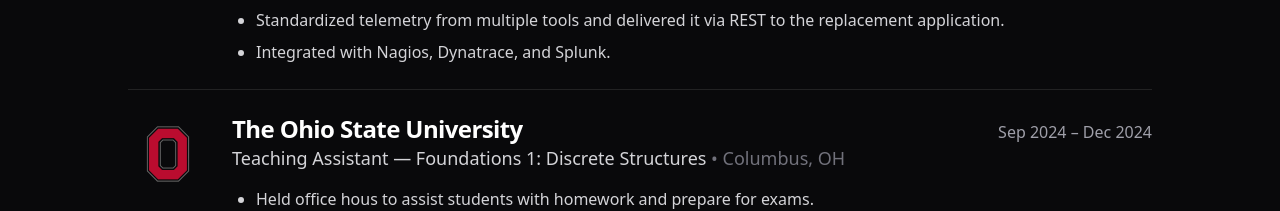
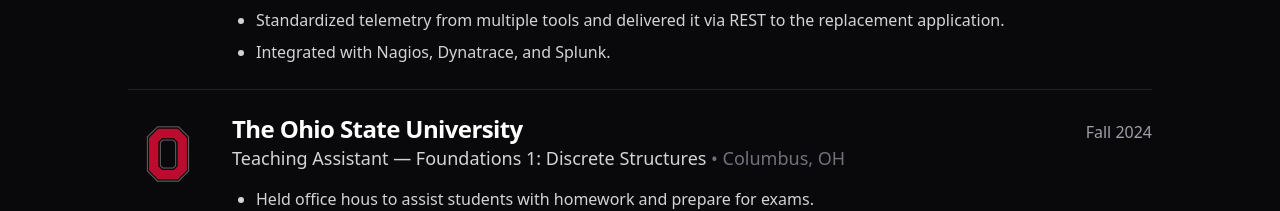
Before and after one commit to KyleWhite22/Portfolio, a React (Vite) app in the folder client/: page / in a window 1280 px wide. Shown: the part 1361-1572 px from the top of the page. Built offline with nearby package versions, Linux system fonts and the light colour scheme.

Commit message:
fixed date

```diff
--- a/client/src/components/Work.tsx
+++ b/client/src/components/Work.tsx
@@ -48,7 +48,7 @@ const work: WorkItem[] = [
   {
     company: "The Ohio State University",
     role: "Teaching Assistant — Foundations 1: Discrete Structures",
-    dates: "Sep 2024 – Dec 2024",
+    dates: "Fall 2024",
     location: "Columbus, OH",
     bullets: [
       "Held office hous to assist students with homework and prepare for exams."
```
